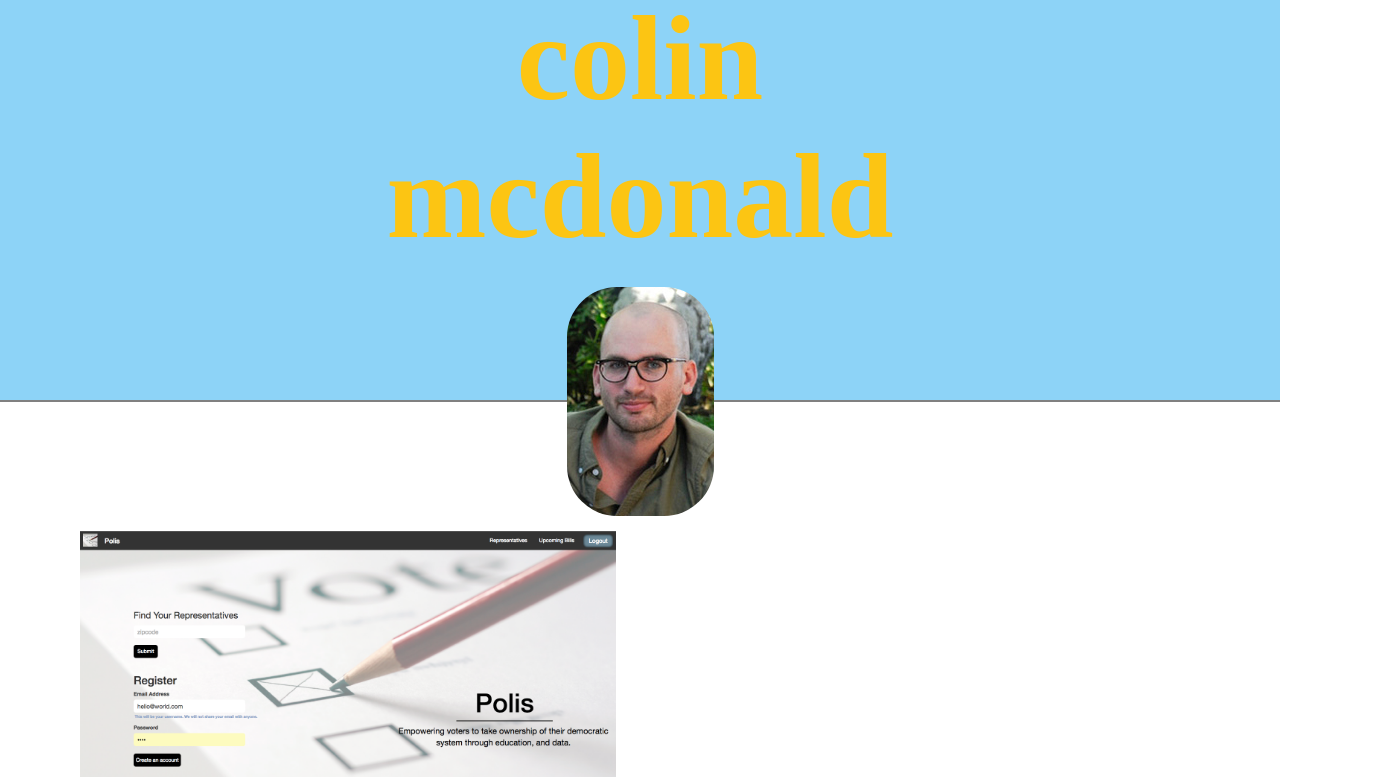
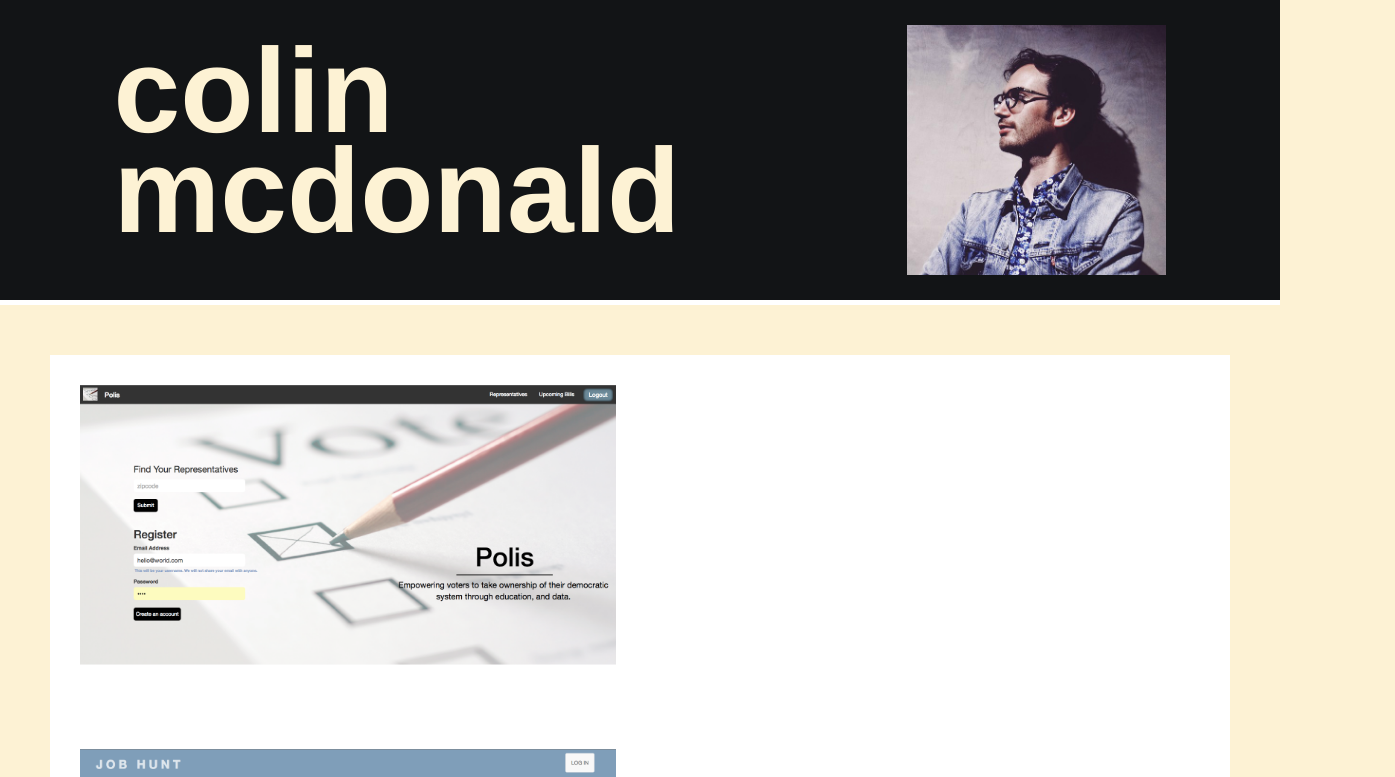
Before and after one commit to colinlmcdonald/personal, a website: page public/index.html in a window 1280 px wide. Shown: the top 777 px of the page, 1395 px wide, since content can reach past the window. Drawn offline with Linux system fonts and the light colour scheme.

Commit message:
Changed color scheme

```diff
--- a/public/css/styles.css
+++ b/public/css/styles.css
@@ -1,5 +1,6 @@
 body {
   margin: 0px;
+  background-color: #fdf2d4;
 }
 
 .wrapper {
@@ -9,25 +10,20 @@ body {
 
 .top-color {
   display: flex;
-  justify-content: center;
+  justify-content: space-around;
   flex: 1 100%;
-  background-color: #8DD3F7;
-  height: 400px;
-  border-bottom: solid gray 2px;
+  background-color: #121416;
+  height: 300px;
+  border-bottom: solid white 5px;
 }
 
 .title {
   font-size: 120px;
-  font-family: "Bodoni";
-  color: #FCC513;
-  text-align: center;
-  margin: -10px;
-}
-
-.img-container {
-  display: flex;
-  justify-content: center;
-  margin: -115px;
+  font-family: "Helvetica";
+  color: #fdf2d4;
+  /*text-align: center;*/
+  margin-top: 40px;
+  line-height: 100px;
 }
 
 .portfolio-container {
@@ -35,7 +31,8 @@ body {
   justify-content: space-between;
   flex-wrap: wrap;
   margin: 50px;
-  margin-top: 100px;
+  margin-top: 50px;
+  background-color: white;
 }
 
 .portfolio-image {
@@ -49,9 +46,9 @@ body {
   justify-content: center;
   margin-top: 50px;
   flex-wrap: wrap;
-  background-color: #8DD3F7;
-  border-top: solid gray 2px;
+  background-color: #121416;
   height: 150px;
+  border-top: solid white 5px;
 }
 
 .fa {
@@ -59,7 +56,9 @@ body {
 }
 
 .profile-pic {
-  border-radius: 50px;
+  /*border-radius: 20px;*/
+  height: 250px;
+  margin-top: 25px;
 }
 
 .bottom-color {
@@ -67,5 +66,5 @@ body {
 }
 
 a {
-  color: #FCC513;
+  color: #fdf2d4;
 }
--- a/public/index.html
+++ b/public/index.html
@@ -9,12 +9,10 @@
 <body>
   <div class='wrap'>
       <div class='top-color'>
-        <h1 class='title'>colin <br> mcdonald</h1>
+        <h1 class='title'><div id='first-name'>colin</div>mcdonald</h1>
+        <img class='profile-pic' src='images/DSC_0724rgc-X2.jpg'>
     </div>
     <div class ='bottom-color'>
-      <div class='img-container'>
-        <img class='profile-pic' src='images/fcjs8dqdumvfs11m3ertr9vrhbvy4s7u-res960.bmp'>
-      </div>
       <div class ='portfolio-container'>
         <a href='https://polislife.herokuapp.com'><img class='portfolio-image' src='images/polis.png'></a>
         <a href='https://jobber-logger.herokuapp.com'><img class='portfolio-image' src='images/jobber-logger.png'>
```
Also changed, not shown: public/images/DSC_0724rgc-X2.jpg (added), 1 other file.
